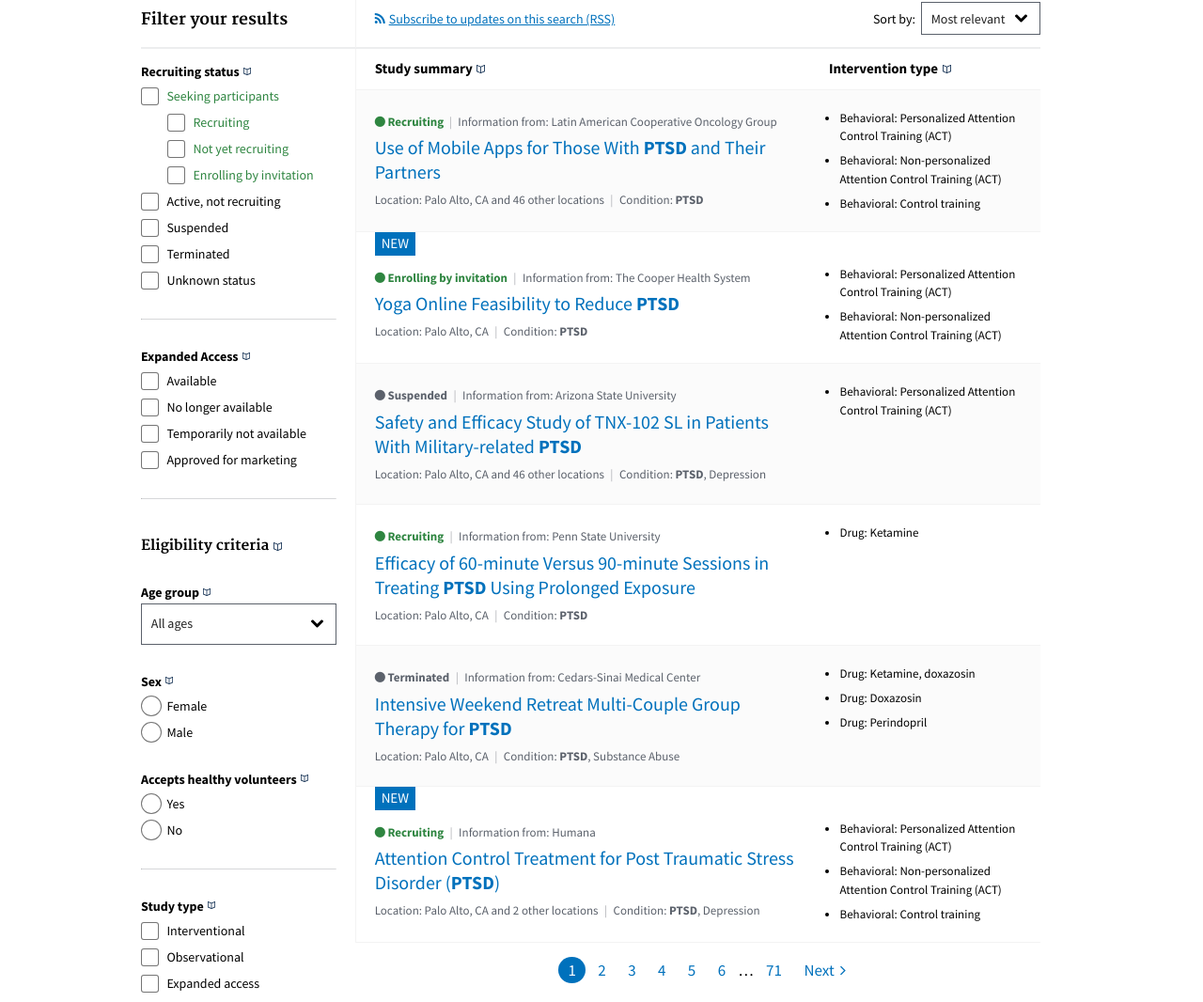
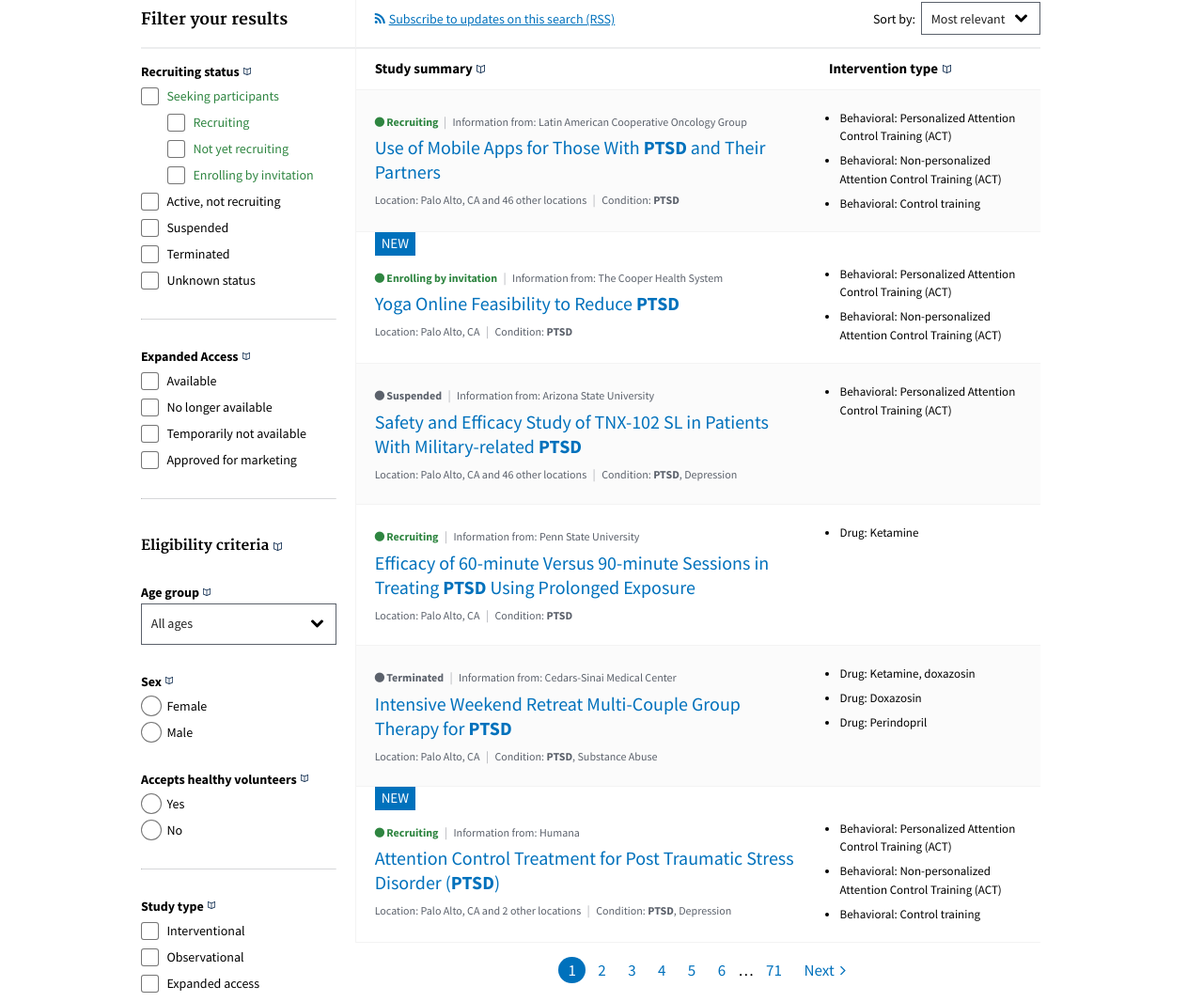
Before and after one commit to 18F/clinical-trials-prototype, a Jekyll site: the page built from pages/search-results.md, in a window 1280 px wide. Shown: the part 349-1415 px from the top of the page at 94% size. Built offline with Jekyll 4.4.1, drawn with Linux system fonts in a browser that asks for light colours.

Commit message:
Adjust font size

```diff
--- a/_sass/_custom.scss
+++ b/_sass/_custom.scss
@@ -761,7 +761,7 @@ a.study_detail-tabs-active {
 .search_result-metadata {
   color: $color-gray;
   display: inline;
-  font-size: $h6-font-size;
+  font-size: 1.2rem;
 }
 
 .search_result-submitter {
```
